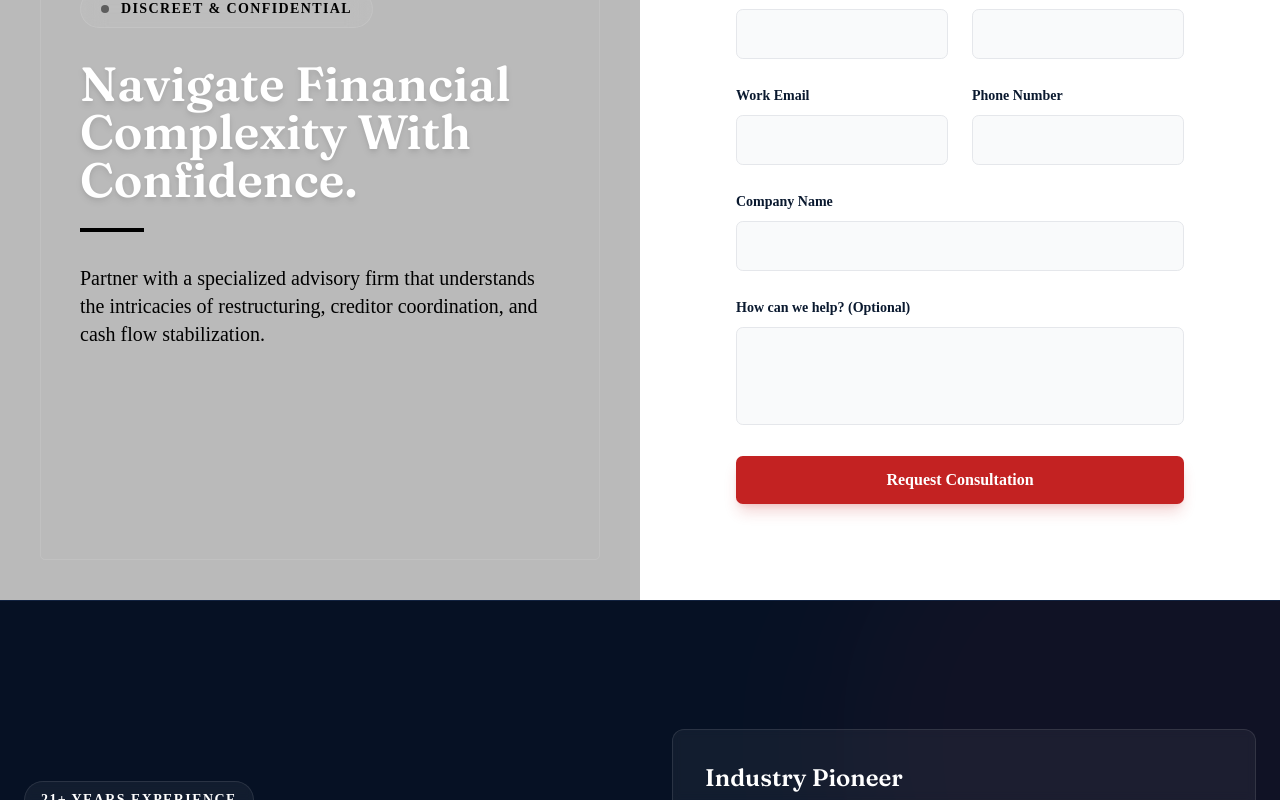
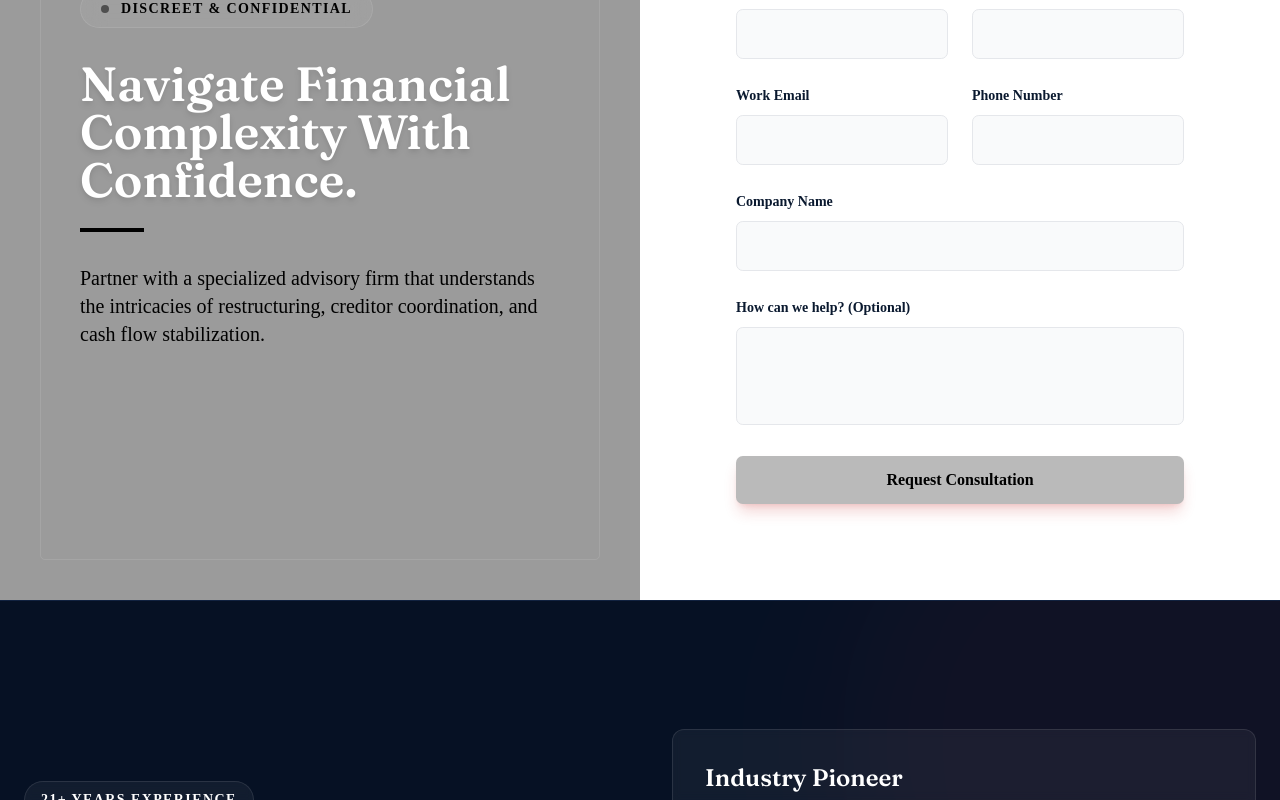
Before and after one commit to samknows9999/sg-054d5103-85fc-4583-be9c-e577d71113a8-1779968500, a Next.js app: page / in a window 1280 px wide. Shown: the part 1977-2777 px from the top of the page. Built offline with nearby package versions, Linux system fonts and the light colour scheme.

Commit message:
Update src/pages/index.tsx

```diff
--- a/src/pages/index.tsx
+++ b/src/pages/index.tsx
@@ -148,7 +148,7 @@ export default function Home() {
             {/* Image Side */}
             <div className="lg:w-1/2 relative min-h-[400px] lg:min-h-full flex items-center p-12 md:p-20 bg-[url('/generated/split-screen-premium-bg.png')] bg-cover bg-center">
               <div className="absolute inset-0 bg-primary/20 mix-blend-multiply"></div>
-              <div className="absolute inset-0 bg-gradient-to-br from-[#0A192F]/95 via-[#0A192F]/80 to-primary/60" style={{ backgroundImage: "none", backgroundColor: "#bababa" }}></div>
+              <div className="absolute inset-0 bg-gradient-to-br from-[#0A192F]/95 via-[#0A192F]/80 to-primary/60" style={{ backgroundImage: "none", backgroundColor: "#9b9b9b", backgroundSize: "auto" }}></div>
               {/* Decorative architectural border */}
               <div className="absolute inset-6 md:inset-10 border border-white/10 rounded-sm pointer-events-none hidden md:block"></div>
 
@@ -210,7 +210,7 @@ export default function Home() {
                     <textarea id="message" rows={3} className="w-full px-4 py-3 bg-gray-50 border border-gray-200 rounded-md focus:outline-none focus:ring-2 focus:ring-primary focus:border-transparent transition-all resize-none"></textarea>
                   </div>
 
-                  <Button type="submit" className="w-full py-6 text-base font-semibold bg-primary hover:bg-primary/90 text-white mt-4 shadow-lg shadow-primary/20">
+                  <Button type="submit" className="w-full py-6 text-base font-semibold bg-primary hover:bg-primary/90 text-white mt-4 shadow-lg shadow-primary/20" style={{ backgroundColor: "#bababa", backgroundImage: "none", color: "#000000" }}>
                     Request Consultation
                   </Button>
                 </form>
```
